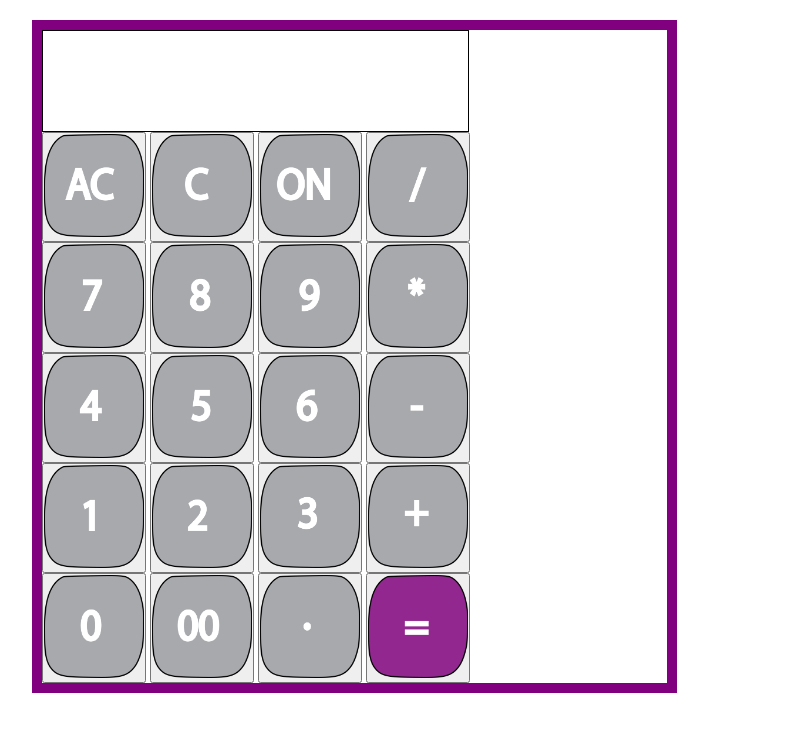
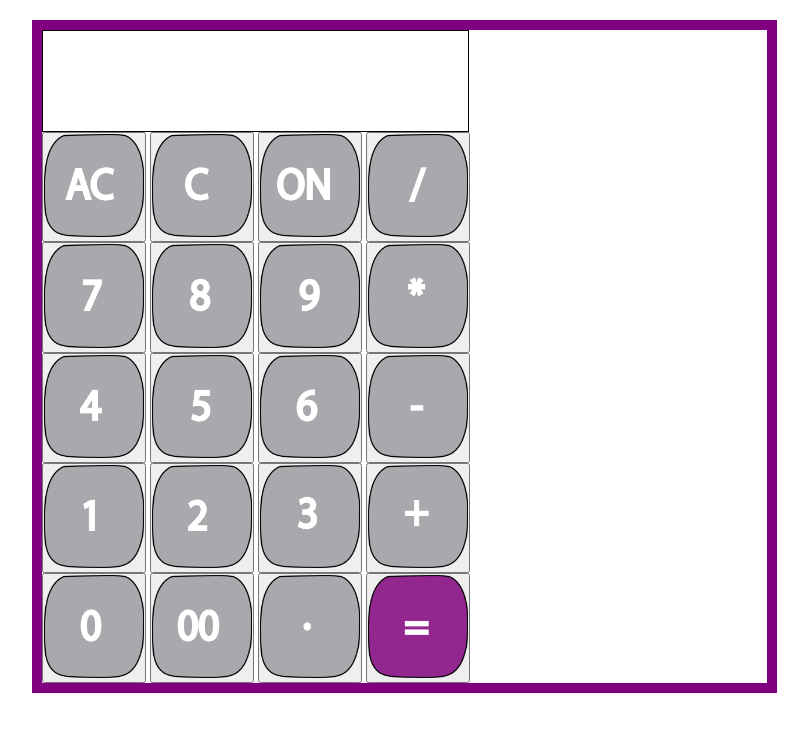
Before and after one commit to Sithija-1/calculator, a plain HTML site: page index.html in a window 1280 px wide. Shown: the whole page, without its empty margins (18-826 px from the left). Drawn offline with Linux system fonts and the light colour scheme.

Commit message:
Update style.css

```diff
--- a/style.css
+++ b/style.css
@@ -4,7 +4,7 @@
 }
 #main{
     border: 10px solid purple;
-    width: 625px;
+    width: 725px;
     margin-left: 50px;
     margin-top: 20px;
 }
```
